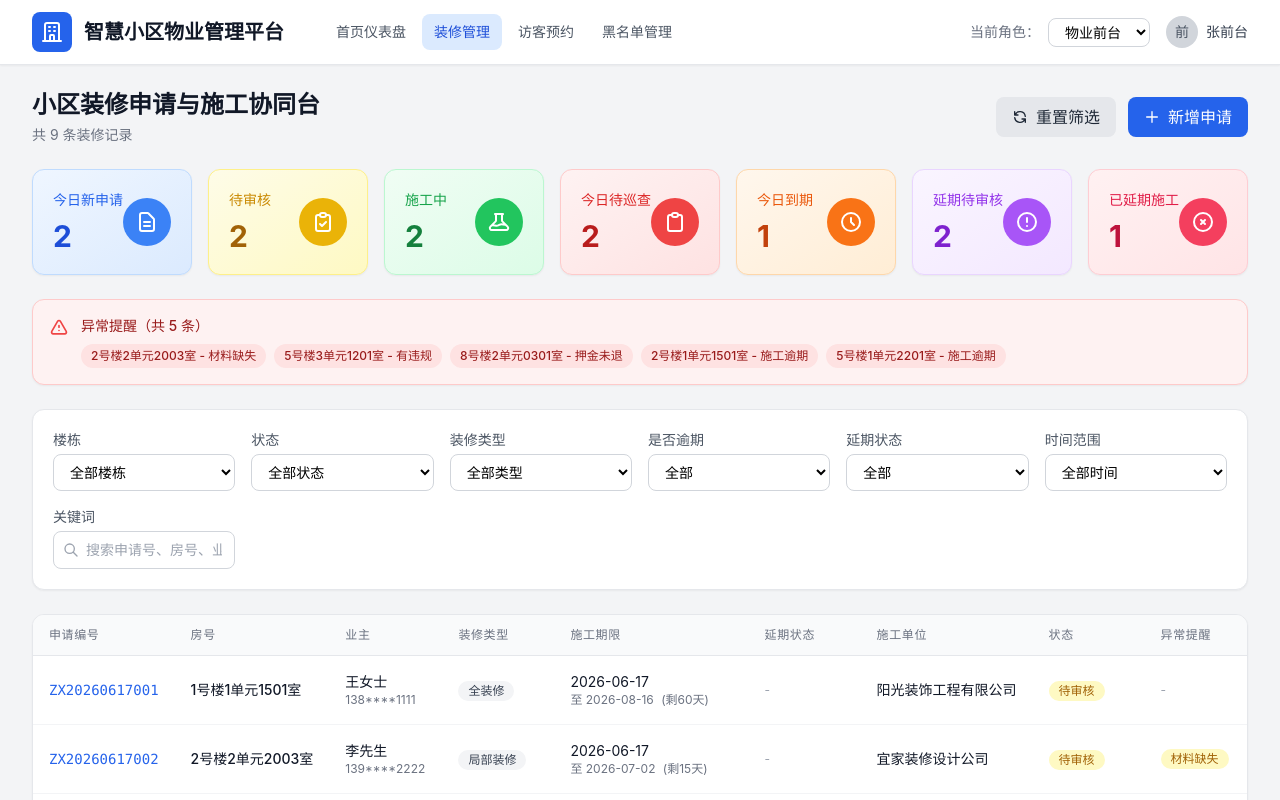
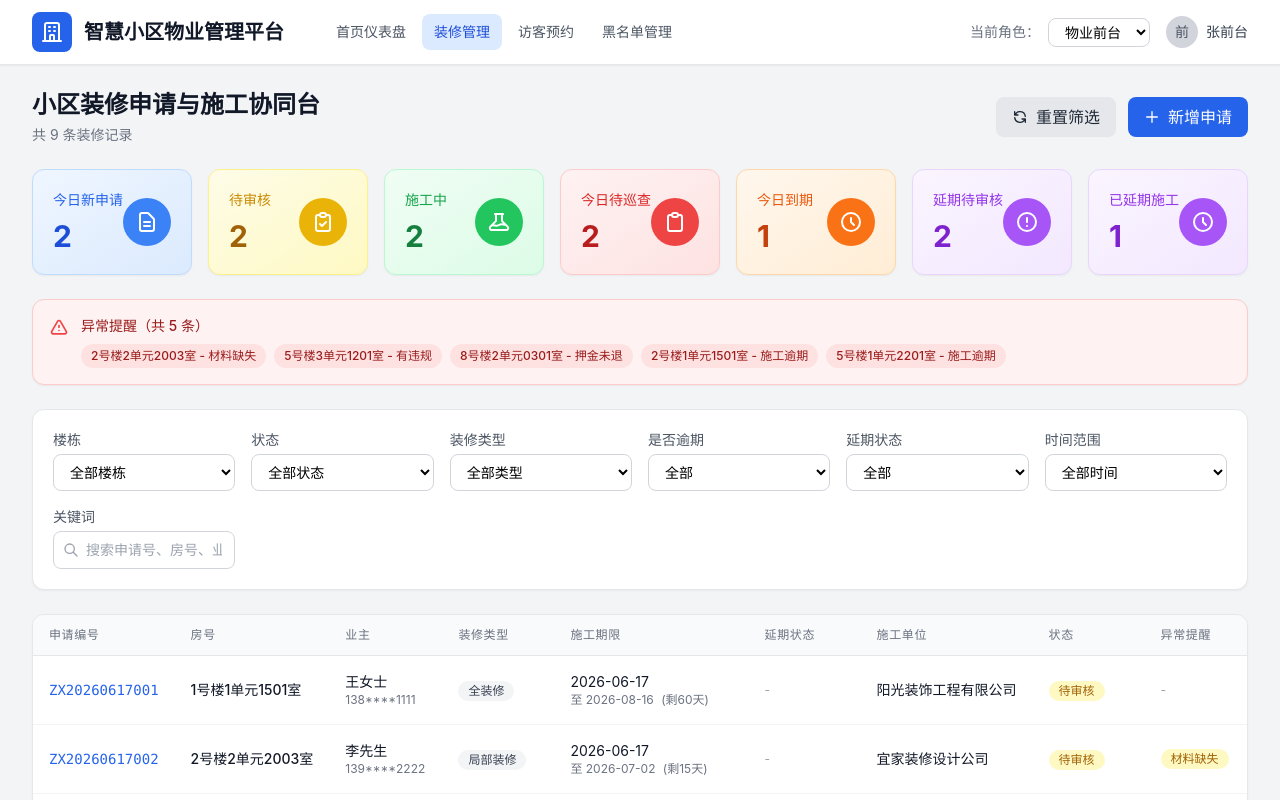
Before and after one commit to snoopyma0711-jpg/lwj-75, a Vue app: page /decoration in a window 1280 px wide. Shown: the top 800 px of the page. Built offline with nearby package versions, Linux system fonts and the light colour scheme.

Commit message:
.2930638506172601:a38e3d10e868e83e77f65d217d1294db_6a37af95beb410a36a092844.6a387fe54afea3d02b36ead4.6a387fe4643fce905401566e:Trae CN.T(2026/6/22 08:20:53)

```diff
--- a/src/views/Dashboard.vue
+++ b/src/views/Dashboard.vue
@@ -152,16 +152,16 @@
         </div>
       </div>
 
-      <div class="card p-5 cursor-pointer hover:shadow-md transition-shadow border-2 border-rose-100 bg-gradient-to-br from-rose-50 to-white" @click="goToDecorationWithFilter('overdue')">
+      <div class="card p-5 cursor-pointer hover:shadow-md transition-shadow border-2 border-purple-100 bg-gradient-to-br from-purple-50 to-white" @click="goToDecorationWithFilter('extended')">
         <div class="flex items-center justify-between">
           <div>
             <p class="text-sm font-medium text-gray-500">已延期施工</p>
-            <p class="text-3xl font-bold text-rose-600 mt-1">{{ store.overdueDecorations.value.length }}</p>
-            <p class="text-xs text-rose-500 mt-1">已超过计划完工日期</p>
+            <p class="text-3xl font-bold text-purple-600 mt-1">{{ store.extendedDecorations.value.length }}</p>
+            <p class="text-xs text-purple-500 mt-1">延期申请已通过的施工</p>
           </div>
-          <div class="w-12 h-12 bg-rose-100 rounded-xl flex items-center justify-center">
-            <svg class="w-6 h-6 text-rose-600" fill="none" stroke="currentColor" viewBox="0 0 24 24">
-              <path stroke-linecap="round" stroke-linejoin="round" stroke-width="2" d="M10 14l2-2m0 0l2-2m-2 2l-2-2m2 2l2 2m7-2a9 9 0 11-18 0 9 9 0 0118 0z" />
+          <div class="w-12 h-12 bg-purple-100 rounded-xl flex items-center justify-center">
+            <svg class="w-6 h-6 text-purple-600" fill="none" stroke="currentColor" viewBox="0 0 24 24">
+              <path stroke-linecap="round" stroke-linejoin="round" stroke-width="2" d="M12 8v4l3 3m6-3a9 9 0 11-18 0 9 9 0 0118 0z" />
             </svg>
           </div>
         </div>
--- a/src/views/decoration/DecorationDetail.vue
+++ b/src/views/decoration/DecorationDetail.vue
@@ -818,7 +818,7 @@
             <p class="text-sm"><span class="text-gray-500">申请编号：</span><span class="font-mono font-medium">{{ record.id }}</span></p>
             <p class="text-sm"><span class="text-gray-500">房号：</span><span class="font-medium">{{ record.roomNumber }}</span></p>
             <p class="text-sm"><span class="text-gray-500">业主：</span><span class="font-medium">{{ record.ownerName }}</span></p>
-            <p class="text-sm"><span class="text-gray-500">原计划完工时间：</span><span class="font-medium">{{ record.originalEndDate || record.endDate }}</span></p>
+            <p class="text-sm"><span class="text-gray-500">原计划完工时间：</span><span class="font-medium">{{ record.endDate }}</span></p>
           </div>
           <div class="border rounded-lg p-4 mb-4">
             <h4 class="font-medium text-gray-900 mb-3">延期申请详情</h4>
--- a/src/views/decoration/DecorationList.vue
+++ b/src/views/decoration/DecorationList.vue
@@ -110,15 +110,15 @@
         </div>
       </div>
 
-      <div class="card p-5 bg-gradient-to-br from-rose-50 to-rose-100 border-rose-200 cursor-pointer hover:shadow-lg transition-shadow" @click="quickFilter('overdue')">
+      <div class="card p-5 bg-gradient-to-br from-purple-50 to-purple-100 border-purple-200 cursor-pointer hover:shadow-lg transition-shadow" @click="quickFilter('extended')">
         <div class="flex items-center justify-between">
           <div>
-            <p class="text-sm text-rose-600 font-medium">已延期施工</p>
-            <p class="text-3xl font-bold text-rose-700 mt-2">{{ overdueDecorations.length }}</p>
+            <p class="text-sm text-purple-600 font-medium">已延期施工</p>
+            <p class="text-3xl font-bold text-purple-700 mt-2">{{ extendedDecorations.length }}</p>
           </div>
-          <div class="w-12 h-12 bg-rose-500 rounded-full flex items-center justify-center">
+          <div class="w-12 h-12 bg-purple-500 rounded-full flex items-center justify-center">
             <svg class="w-6 h-6 text-white" fill="none" stroke="currentColor" viewBox="0 0 24 24">
-              <path stroke-linecap="round" stroke-linejoin="round" stroke-width="2" d="M10 14l2-2m0 0l2-2m-2 2l-2-2m2 2l2 2m7-2a9 9 0 11-18 0 9 9 0 0118 0z" />
+              <path stroke-linecap="round" stroke-linejoin="round" stroke-width="2" d="M12 8v4l3 3m6-3a9 9 0 11-18 0 9 9 0 0118 0z" />
             </svg>
           </div>
         </div>
@@ -412,7 +412,7 @@
             <p><span class="font-medium text-gray-600">申请编号：</span>{{ currentRecord.id }}</p>
             <p><span class="font-medium text-gray-600">房号：</span>{{ currentRecord.roomNumber }}</p>
             <p><span class="font-medium text-gray-600">业主：</span>{{ currentRecord.ownerName }}</p>
-            <p><span class="font-medium text-gray-600">原计划完工时间：</span>{{ currentRecord.originalEndDate || currentRecord.endDate }}</p>
+            <p><span class="font-medium text-gray-600">原计划完工时间：</span>{{ currentRecord.endDate }}</p>
           </div>
 
           <div class="border rounded-lg p-4">
@@ -502,7 +502,7 @@ const filters = reactive({
 onMounted(() => {
   if (route.query.filter) {
     const f = route.query.filter
-    if (f === 'today_expiring' || f === 'pending_extension' || f === 'overdue' || f === 'expiring_soon') {
+    if (f === 'today_expiring' || f === 'pending_extension' || f === 'overdue' || f === 'expiring_soon' || f === 'extended') {
       quickFilter(f)
     }
   }
@@ -776,7 +776,13 @@ const goToDetail = (id) => {
 }
 
 const quickFilter = (type) => {
-  resetFilters()
+  filters.buildingId = ''
+  filters.status = ''
+  filters.decorationType = ''
+  filters.isOverdue = ''
+  filters.extensionStatus = ''
+  filters.timeRange = 'all'
+  filters.keyword = ''
   if (type === 'today') {
     filters.timeRange = 'today'
   } else if (type === 'pending_audit') {
@@ -794,6 +800,8 @@ const quickFilter = (type) => {
     filters.extensionStatus = 'pending'
   } else if (type === 'overdue') {
     filters.isOverdue = 'yes'
+  } else if (type === 'extended') {
+    filters.extensionStatus = 'approved'
   }
   showToast('已应用快捷筛选', 'success')
 }
```
